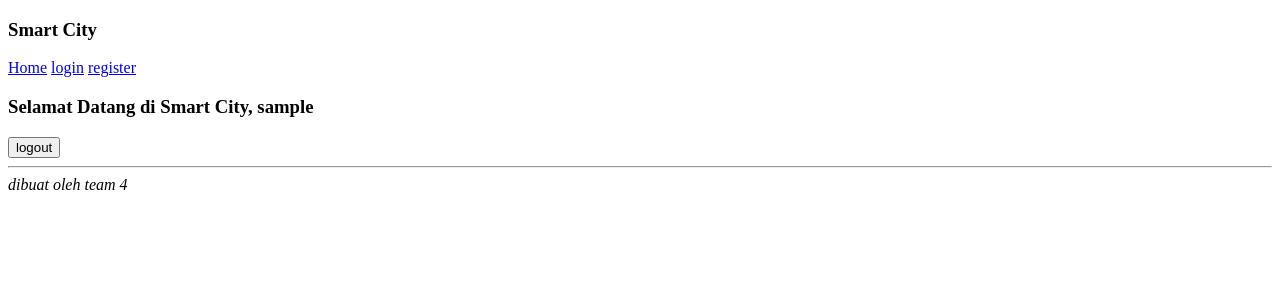
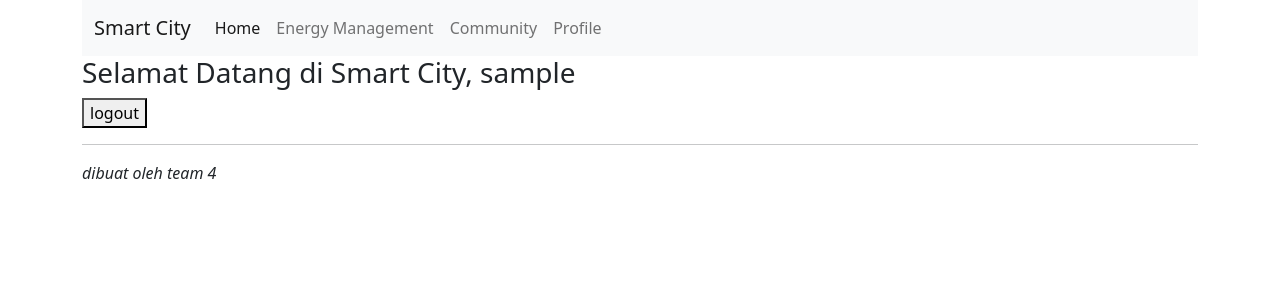
Before and after one commit to Dirgam123/Web-tugas-kelompok, a PHP site: page /dashboard.php in a window 1280 px wide. Shown: the top 300 px of the page. Run offline with PHP 8.4, Linux system fonts and the light colour scheme; the visitor is signed in with stand-in values (Sample User, id 1).

Commit message:
update navbar

```diff
--- a/dashboard.php
+++ b/dashboard.php
@@ -13,11 +13,14 @@
 <head>
     <meta charset="UTF-8">
     <meta name="viewport" content="width=device-width, initial-scale=1.0">
-    <title>Document</title>
+    <title>Smart City</title>
+    <link href="https://cdn.jsdelivr.net/npm/bootstrap@5.0.2/dist/css/bootstrap.min.css" rel="stylesheet" integrity="sha384-EVSTQN3/azprG1Anm3QDgpJLIm9Nao0Yz1ztcQTwFspd3yD65VohhpuuCOmLASjC" crossorigin="anonymous">
+    <script src="https://cdn.jsdelivr.net/npm/bootstrap@5.0.2/dist/js/bootstrap.bundle.min.js" integrity="sha384-MrcW6ZMFYlzcLA8Nl+NtUVF0sA7MsXsP1UyJoMp4YLEuNSfAP+JcXn/tWtIaxVXM" crossorigin="anonymous"></script>
 </head>
-<body>
-    <?php include "layout/header.html" ?>
+<body class="container">
+    <?php include "layout/headerlogin.html" ?>
     <h3>Selamat Datang di Smart City, <?= $_SESSION["username"] ?></h3>
+
     <form action="dashboard.php" method="POST">
         <button type="submit" name="logout">logout</button>
     </form>
--- /dev/null
+++ b/layout/headerlogin.html
@@ -0,0 +1,38 @@
+<header>
+  <nav class="navbar navbar-expand-lg navbar-light bg-light">
+    <div class="container-fluid">
+      <a class="navbar-brand" href="#">Smart City</a>
+      <button
+        class="navbar-toggler"
+        type="button"
+        data-bs-toggle="collapse"
+        data-bs-target="#navbarSupportedContent"
+        aria-controls="navbarSupportedContent"
+        aria-expanded="false"
+        aria-label="Toggle navigation"
+      >
+        <span class="navbar-toggler-icon"></span>
+      </button>
+      <div class="collapse navbar-collapse" id="navbarSupportedContent">
+        <ul class="navbar-nav me-auto mb-2 mb-lg-0">
+          <li class="nav-item">
+            <a class="nav-link active" aria-current="page" href="dashboard.php"
+              >Home</a
+            >
+          </li>
+          <li class="nav-item">
+            <a class="nav-link" href="energymanagement.php"
+              >Energy Management</a
+            >
+          </li>
+          <li class="nav-item">
+            <a class="nav-link" href="community.php">Community</a>
+          </li>
+          <li class="nav-item">
+            <a class="nav-link" href="profile.php">Profile</a>
+          </li>
+        </ul>
+      </div>
+    </div>
+  </nav>
+</header>
```
Also changed, not shown: profile.php (added, +11 -0 lines), community.php (added), css/style.css (added), energymanagement.php (added).
